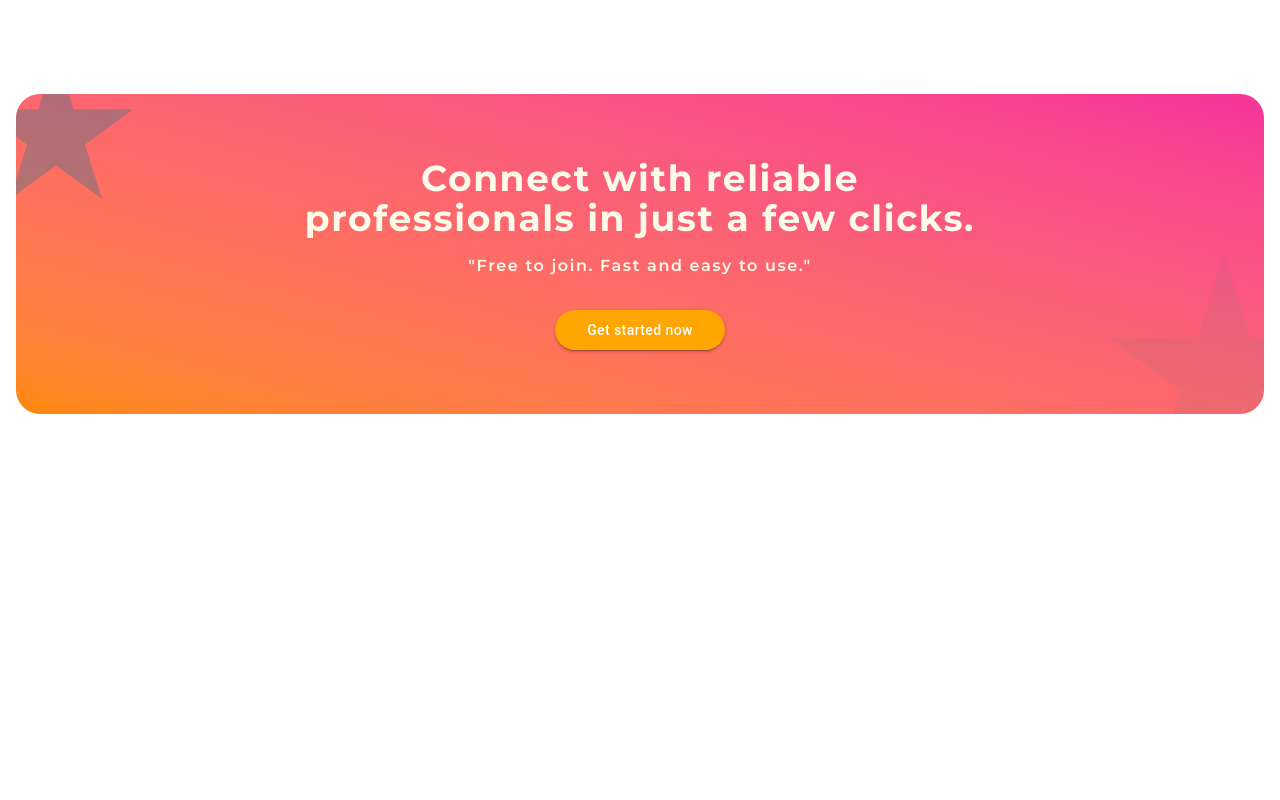
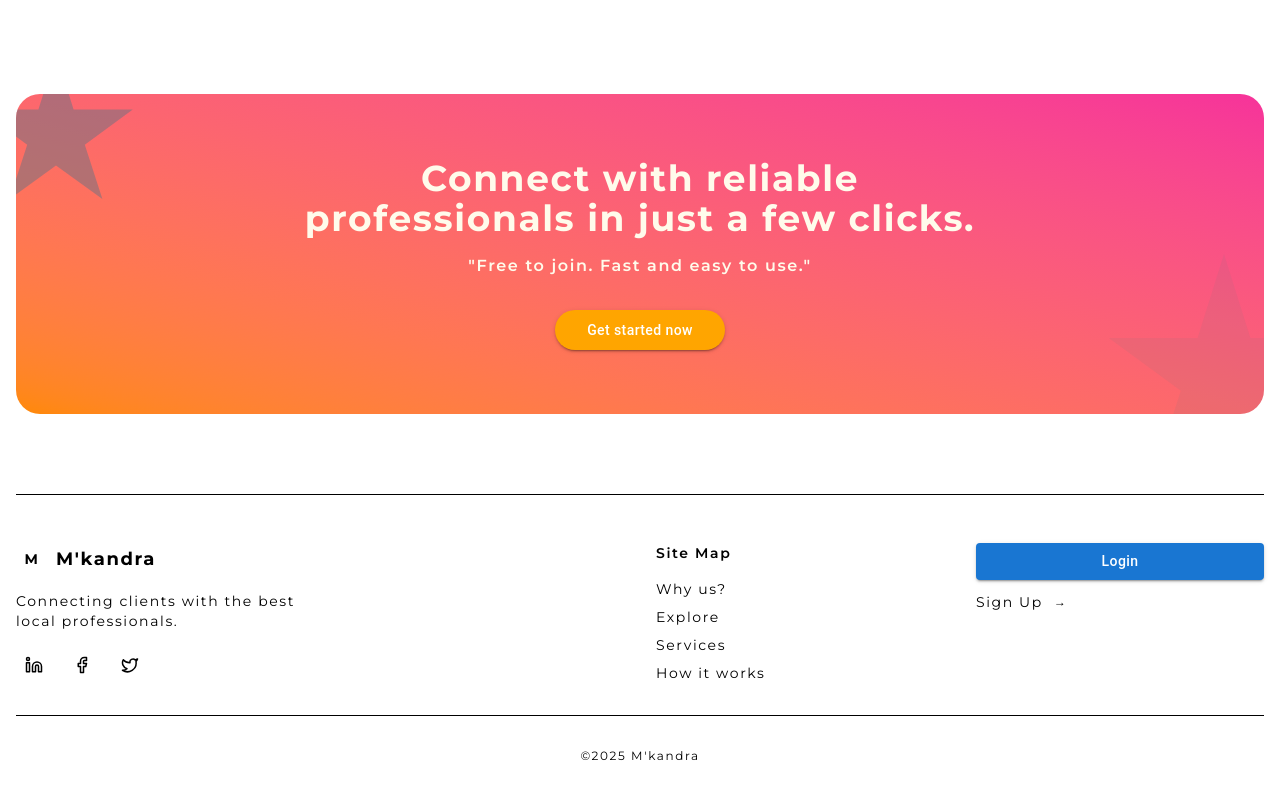
Before and after one commit to StevenMario/ft_transcendance, a React (Vite) app in the folder Transcendance/: page / in a window 1280 px wide. Shown: the part 2591-3391 px from the top of the page. Before the commit the page ends 3085 px from the top, so only its background shows below. Built offline with nearby package versions, Linux system fonts and the light colour scheme.

Commit message:
making footer

```diff
--- /dev/null
+++ b/Transcendance/src/components/ui/LandingPage/Footer.tsx
@@ -0,0 +1,75 @@
+import { Linkedin, Facebook, Twitter } from "lucide-react";
+import { Button } from "@mui/material";
+
+const Footer = () => {
+  return (
+    <footer className="py-8 md:py-12 bg-background border-t border-border">
+      <div className="container">
+        <div className="grid sm:grid-cols-2 lg:grid-cols-4 gap-8">
+          {/* Logo & Social */}
+          <div className="sm:col-span-2 lg:col-span-1">
+            <div className="flex items-center gap-2 mb-4">
+              <div className="w-8 h-8 rounded-lg gradient-hero flex items-center justify-center">
+                <span className="text-primary-foreground font-bold text-sm">M</span>
+              </div>
+              <span className="font-bold text-lg text-foreground">M'kandra</span>
+            </div>
+            <p className="text-sm text-muted-foreground mb-4">
+              Connecting clients with the best local professionals.
+            </p>
+            <div className="flex gap-3">
+              <a href="#" className="w-9 h-9 rounded-lg bg-muted flex items-center justify-center text-muted-foreground hover:bg-primary hover:text-primary-foreground transition-all">
+                <Linkedin size={18} />
+              </a>
+              <a href="#" className="w-9 h-9 rounded-lg bg-muted flex items-center justify-center text-muted-foreground hover:bg-primary hover:text-primary-foreground transition-all">
+                <Facebook size={18} />
+              </a>
+              <a href="#" className="w-9 h-9 rounded-lg bg-muted flex items-center justify-center text-muted-foreground hover:bg-primary hover:text-primary-foreground transition-all">
+                <Twitter size={18} />
+              </a>
+            </div>
+          </div>
+
+          {/* Decorative element */}
+          <div className="hidden lg:flex items-center justify-center">
+            <div className="w-16 h-16 rounded-full bg-primary/10 flex items-center justify-center">
+              <div className="w-3 h-3 rounded-full bg-primary" />
+            </div>
+          </div>
+
+          {/* Site Map */}
+          <div>
+            <h4 className="font-semibold text-foreground mb-4">Site Map</h4>
+            <ul className="space-y-2">
+              <li><a href="#" className="text-sm text-muted-foreground hover:text-primary transition-colors">Why us?</a></li>
+              <li><a href="#" className="text-sm text-muted-foreground hover:text-primary transition-colors">Explore</a></li>
+              <li><a href="#" className="text-sm text-muted-foreground hover:text-primary transition-colors">Services</a></li>
+              <li><a href="#" className="text-sm text-muted-foreground hover:text-primary transition-colors">How it works</a></li>
+            </ul>
+          </div>
+
+          {/* Auth */}
+          <div>
+            <div className="flex flex-col gap-3">
+              <Button variant="contained" className="w-full sm:w-auto">
+                Login
+              </Button>
+              <div className="flex items-center gap-2 text-sm text-muted-foreground">
+                <span>Sign Up</span>
+                <span className="w-5 h-5 rounded-full bg-primary text-primary-foreground flex items-center justify-center text-xs">→</span>
+              </div>
+            </div>
+          </div>
+        </div>
+
+        <div className="mt-8 pt-8 border-t border-border text-center">
+          <p className="text-xs text-muted-foreground">
+            ©2025 M'kandra
+          </p>
+        </div>
+      </div>
+    </footer>
+  );
+};
+
+export default Footer;
--- a/Transcendance/src/components/ui/LandingPage/LandingPage.tsx
+++ b/Transcendance/src/components/ui/LandingPage/LandingPage.tsx
@@ -4,6 +4,7 @@ import HeroSection from "./HeroSection.tsx";
 import WhyUsSection from "./WhyUsSection";
 import WhatPeopleSaying from "./WhatPeopleSaying.tsx";
 import GetStartSection from "./GetStartSection.tsx";
+import Footer from "./Footer.tsx";
 
 function LandingPage() {
     return (<>
@@ -13,6 +14,7 @@ function LandingPage() {
         <HowItWorks/>
         <WhatPeopleSaying/>
         <GetStartSection/>
+        <Footer/>
     </>)
 }
 export default LandingPage
```
